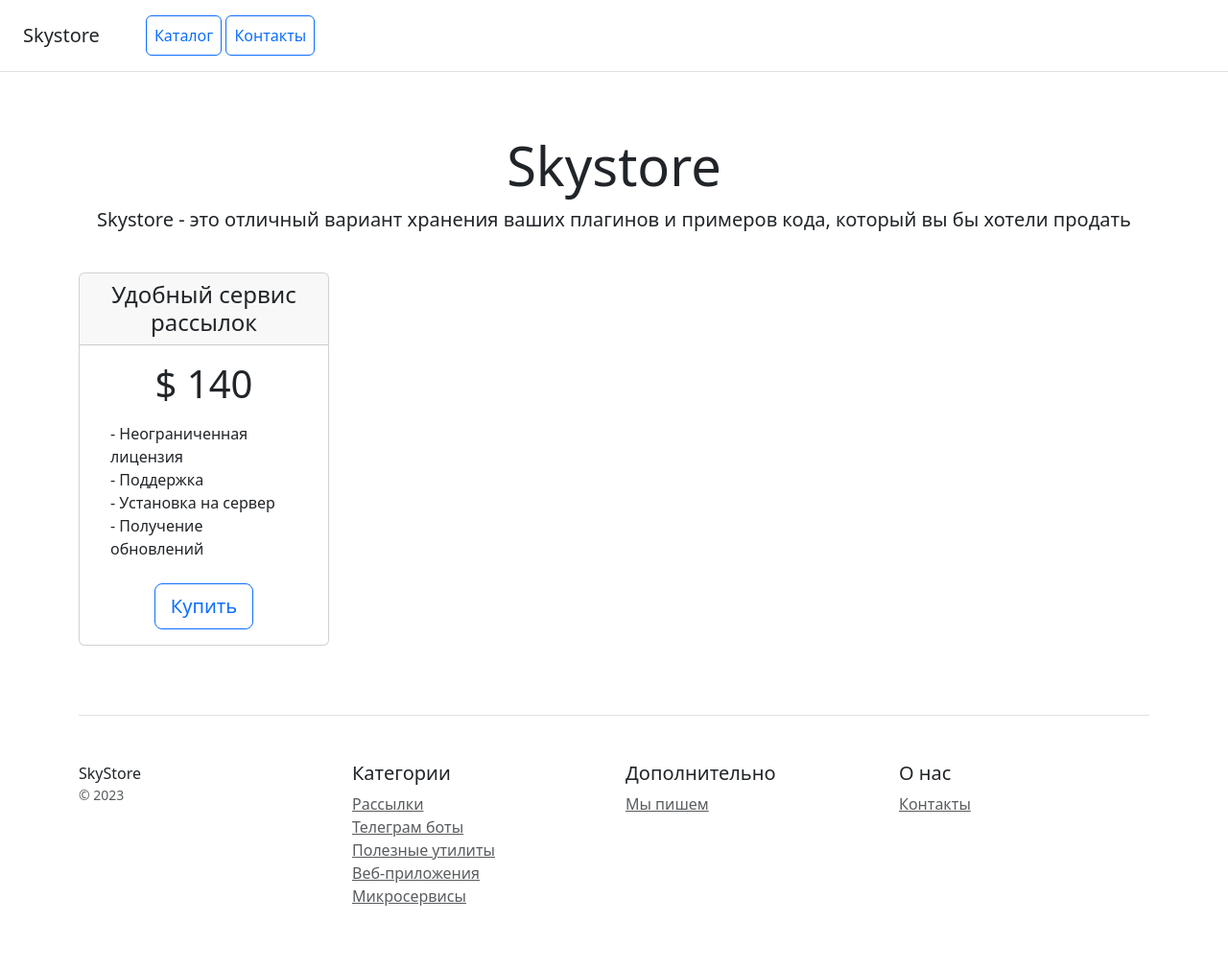
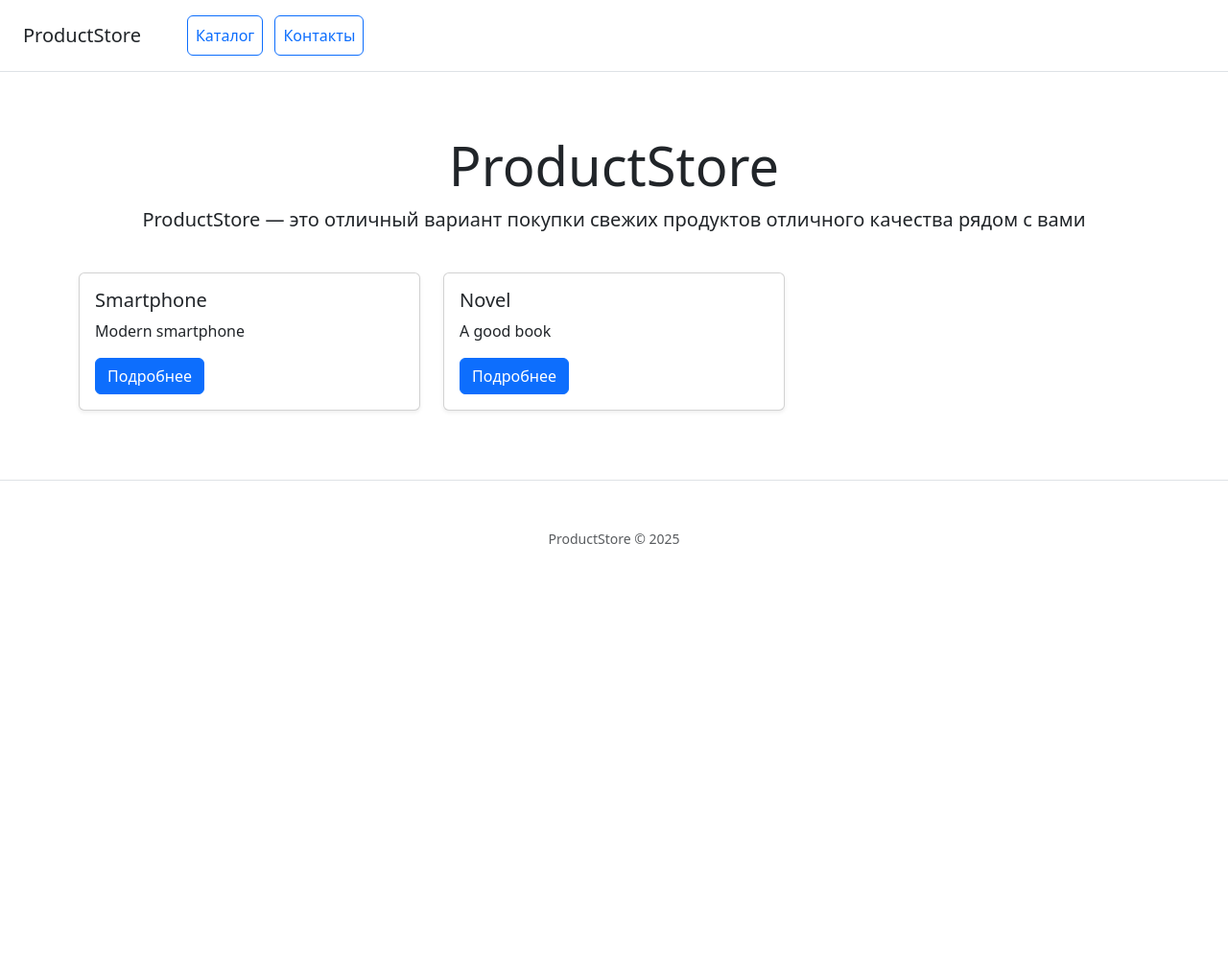
Before and after one commit to Ekaterina649/project_online_store, a Django app: page / in a window 1280 px wide. Shown: the whole page at 96% size. After the commit the page ends 567 px from the top, so only its background shows below. Run offline with Django 5.2, Linux system fonts and the light colour scheme; data comes from the database, SQL or seed files in the repository; some libraries are stand-ins or nearby versions.

Commit message:
Implement homepage: product list, truncate description to 100 chars, correct image display

```diff
--- a/catalog/templates/catalog/home.html
+++ b/catalog/templates/catalog/home.html
@@ -1,79 +1,28 @@
-<!doctype html>
-<html lang="en">
-<head>
-    <meta charset="utf-8">
-    <meta name="viewport" content="width=device-width, initial-scale=1">
-    <title>Skystore</title>
-    <link rel="stylesheet" href="/static/css/bootstrap.min.css">
+{% extends "catalog/base.html" %}
 
-</head>
-<body>
-<div class="d-flex flex-column flex-md-row align-items-center p-3 px-md-4 mb-3 bg-white border-bottom box-shadow">
-    <h5 class="my-0 mr-md-auto font-weight-normal">Skystore</h5>
-    <nav class="ms-5">
-        <a class="p-2 btn btn-outline-primary" href="/">Каталог</a>
-        <a class="p-2 btn btn-outline-primary" href="/contacts/">Контакты</a>
-    </nav>
-</div>
-
-<div class="pricing-header px-3 py-3 pt-md-5 pb-md-4 mx-auto text-center">
-    <h1 class="display-4">Skystore</h1>
-    <p class="lead">Skystore - это отличный вариант хранения ваших плагинов и примеров кода, который вы бы хотели
-        продать</p>
-</div>
-
-<div class="container">
-    <div class="row text-center">
-        <div class="col-3">
-            <div class="card mb-4 box-shadow">
-                <div class="card-header">
-                    <h4 class="my-0 font-weight-normal">Удобный сервис рассылок</h4>
-                </div>
-                <div class="card-body">
-                    <h1 class="card-title pricing-card-title">$ 140</h1>
-                    <ul class="list-unstyled mt-3 mb-4 text-start m-3">
-                        <li>- Неограниченная лицензия</li>
-                        <li>- Поддержка</li>
-                        <li>- Установка на сервер</li>
-                        <li>- Получение обновлений</li>
-                    </ul>
-                    <button type="button" class="btn btn-lg btn-block btn-outline-primary">Купить</button>
+{% block content %}
+<div class="row">
+    {% for product in products %}
+    <div class="col-md-4 mb-4">
+        <div class="card h-100 shadow-sm">
+            {% if product.image %}
+                <img src="{{ product.image.url }}" class="card-img-top" alt="{{ product.name }}" style="height: 200px; object-fit: cover;">
+            {% endif %}
+            <div class="card-body d-flex flex-column">
+                <h5 class="card-title">{{ product.name }}</h5>
+                <p class="card-text">
+                    {% if product.description %}
+                        {{ product.description|truncatechars:100 }}
+                    {% endif %}
+                </p>
+                <div class="mt-auto">
+                    <a href="{% url 'catalog:product_detail' product.pk %}" class="btn btn-primary">Подробнее</a>
                 </div>
             </div>
         </div>
     </div>
-
-    <footer class="pt-4 my-md-5 pt-md-5 border-top">
-        <div class="row">
-            <div class="col-12 col-md">
-                SkyStore
-                <small class="d-block mb-3 text-muted">&copy; 2023</small>
-            </div>
-            <div class="col-6 col-md">
-                <h5>Категории</h5>
-                <ul class="list-unstyled text-small">
-                    <li><a class="text-muted" href="#">Рассылки</a></li>
-                    <li><a class="text-muted" href="#">Телеграм боты</a></li>
-                    <li><a class="text-muted" href="#">Полезные утилиты</a></li>
-                    <li><a class="text-muted" href="#">Веб-приложения</a></li>
-                    <li><a class="text-muted" href="#">Микросервисы</a></li>
-                </ul>
-            </div>
-            <div class="col-6 col-md">
-                <h5>Дополнительно</h5>
-                <ul class="list-unstyled text-small">
-                    <li><a class="text-muted" href="#">Мы пишем</a></li>
-                </ul>
-            </div>
-            <div class="col-6 col-md">
-                <h5>О нас</h5>
-                <ul class="list-unstyled text-small">
-                    <li><a class="text-muted" href="/contacts/">Контакты</a></li>
-                </ul>
-            </div>
-        </div>
-    </footer>
+    {% empty %}
+    <p>Товаров пока нет.</p>
+    {% endfor %}
 </div>
-<script src="/static/js/bootstrap.bundle.min.js"></script>
-</body>
-</html>
+{% endblock %}
--- a/catalog/urls.py
+++ b/catalog/urls.py
@@ -5,4 +5,5 @@
 app_name = 'catalog'
 
 urlpatterns = [path('',views.index,name='home'),
-                path('contacts/',views.contacts, name='contacts')]
+               path('contacts/',views.contacts, name='contacts'),
+               path('product_detail/<int:pk>/',views.product_detail, name='product_detail'),]
--- a/catalog/views.py
+++ b/catalog/views.py
@@ -1,8 +1,13 @@
-from django.shortcuts import render
+from django.shortcuts import render, get_object_or_404
+
+from catalog.models import Product
+
 
 def index(request):
     """Домашняя страница"""
-    return render(request,"catalog/home.html")
+    products = Product.objects.all()
+    context = {"products": products}
+    return render(request, 'catalog/home.html', context)
 
 
 def contacts(request):
@@ -23,3 +28,8 @@
         })
 
     return render(request, 'catalog/contacts.html')
+
+def product_detail(request, pk):
+    product = get_object_or_404(Product, pk=pk)
+    context = {"product": product}
+    return render(request, 'catalog/product_detail.html',context)
```
